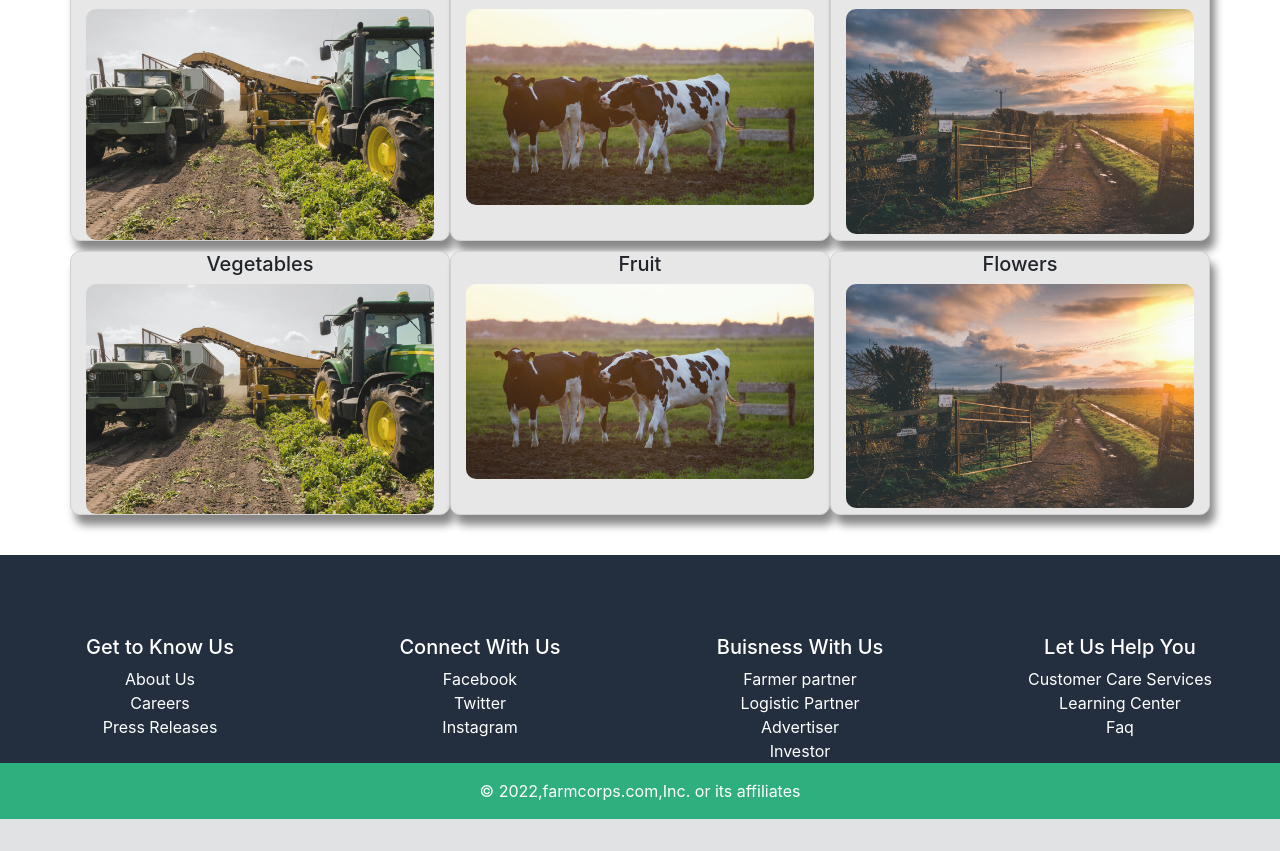
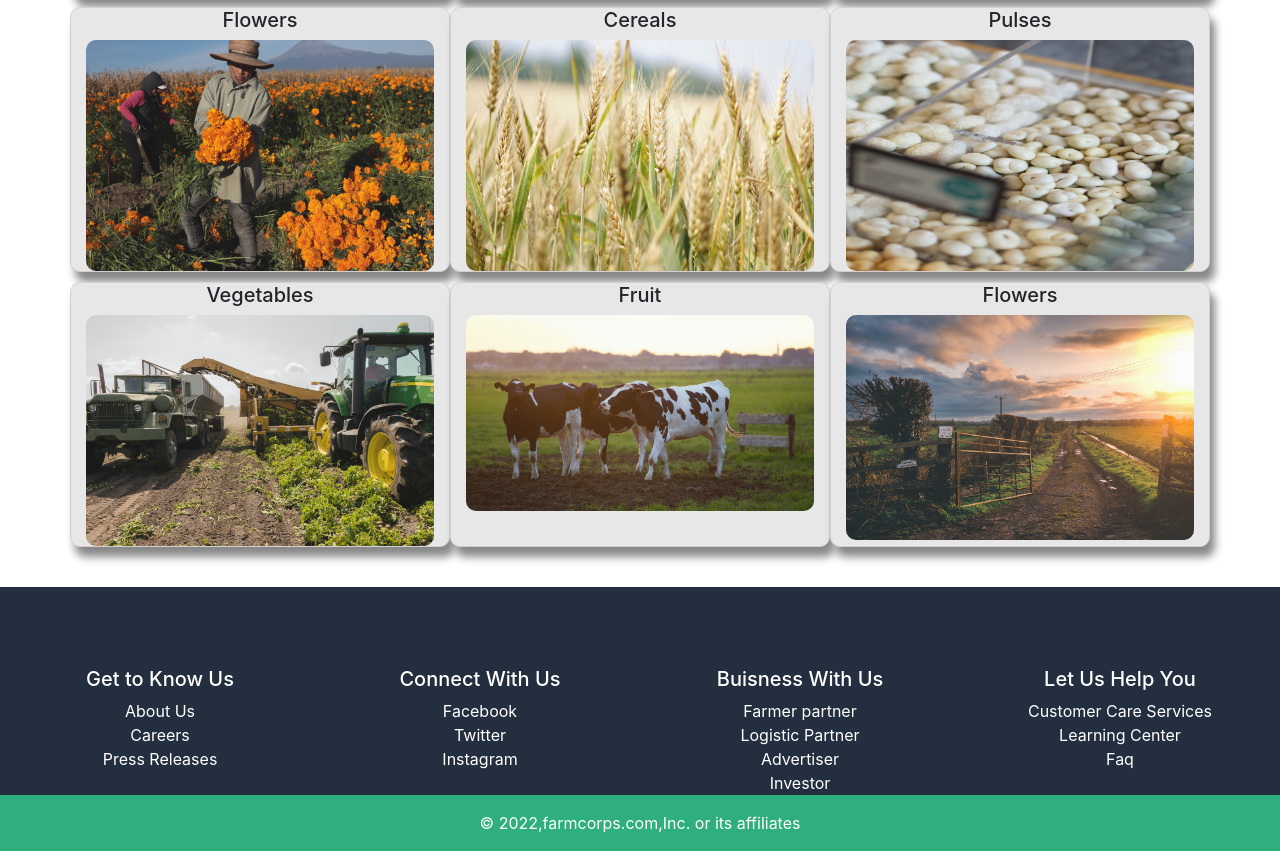
Before and after one commit to shiblykt/farmcorps, a Django app: page / in a window 1280 px wide. Shown: the part 982-1833 px from the top of the page. Before the commit the page ends 1801 px from the top, so only its background shows below. Run offline with Django 4.2, Linux system fonts and the light colour scheme.

Commit message:
categories added

```diff
--- a/home/templates/index.html
+++ b/home/templates/index.html
@@ -51,17 +51,17 @@
     <h3>Categories</h3>
     <!-- first grid row -->
     <div class="row">
-      <div class="col-md-4 grid-item"><h5>Vegetables</h5><a href="#"><img class="img-fluid" src="{% static 'images/carousel1.jpg' %}" alt=""></a></div>
-      <div class="col-md-4 grid-item"><h5>Fruits</h5><a href="#"><img class="img-fluid" src="{% static 'images/carousel2.jpg' %}" alt=""></a></div>
-      <div class="col-md-4 grid-item"><h5>Flowers</h5><a href="#"><img class="img-fluid" src="{% static 'images/carousel3.jpg' %}" alt=""></a></div>
+      <div class="col-md-4 grid-item"><h5>Vegetables</h5><a href="#"><img class="img-fluid" src="{% static 'images/vegetables.jpg' %}" alt=""></a></div>
+      <div class="col-md-4 grid-item"><h5>Fruits</h5><a href="#"><img class="img-fluid" src="{% static 'images/fruits.jpg' %}" alt=""></a></div>
+      <div class="col-md-4 grid-item"><h5>Spices</h5><a href="#"><img class="img-fluid" src="{% static 'images/spices.jpg' %}" alt=""></a></div>
     </div>
     <!-- first grid row -->
 
     <!-- second grid row -->
     <div class="row">
-      <div class="col-md-4 grid-item"><h5>Vegetables</h5><a href="#"><img class="img-fluid" src="{% static 'images/carousel1.jpg' %}" alt=""></a></div>
-      <div class="col-md-4 grid-item"><h5>Fruits</h5><a href="#"><img class="img-fluid" src="{% static 'images/carousel2.jpg' %}" alt=""></a></div>
-      <div class="col-md-4 grid-item"><h5>Flowers</h5><a href="#"><img class="img-fluid" src="{% static 'images/carousel3.jpg' %}" alt=""></a></div>
+      <div class="col-md-4 grid-item"><h5>Flowers</h5><a href="#"><img class="img-fluid" src="{% static 'images/flowers.jpg' %}" alt=""></a></div>
+      <div class="col-md-4 grid-item"><h5>Cereals</h5><a href="#"><img class="img-fluid" src="{% static 'images/cereals.jpg' %}" alt=""></a></div>
+      <div class="col-md-4 grid-item"><h5>Pulses</h5><a href="#"><img class="img-fluid" src="{% static 'images/pulses.jpg' %}" alt=""></a></div>
     </div>
     <!-- second grid row -->
 
```
Also changed, not shown: home/static/images/cereals.jpg (added), home/static/images/flowers.jpg (added), home/static/images/pulses.jpg (added), home/static/images/spices.jpg (added), 2 other files.
